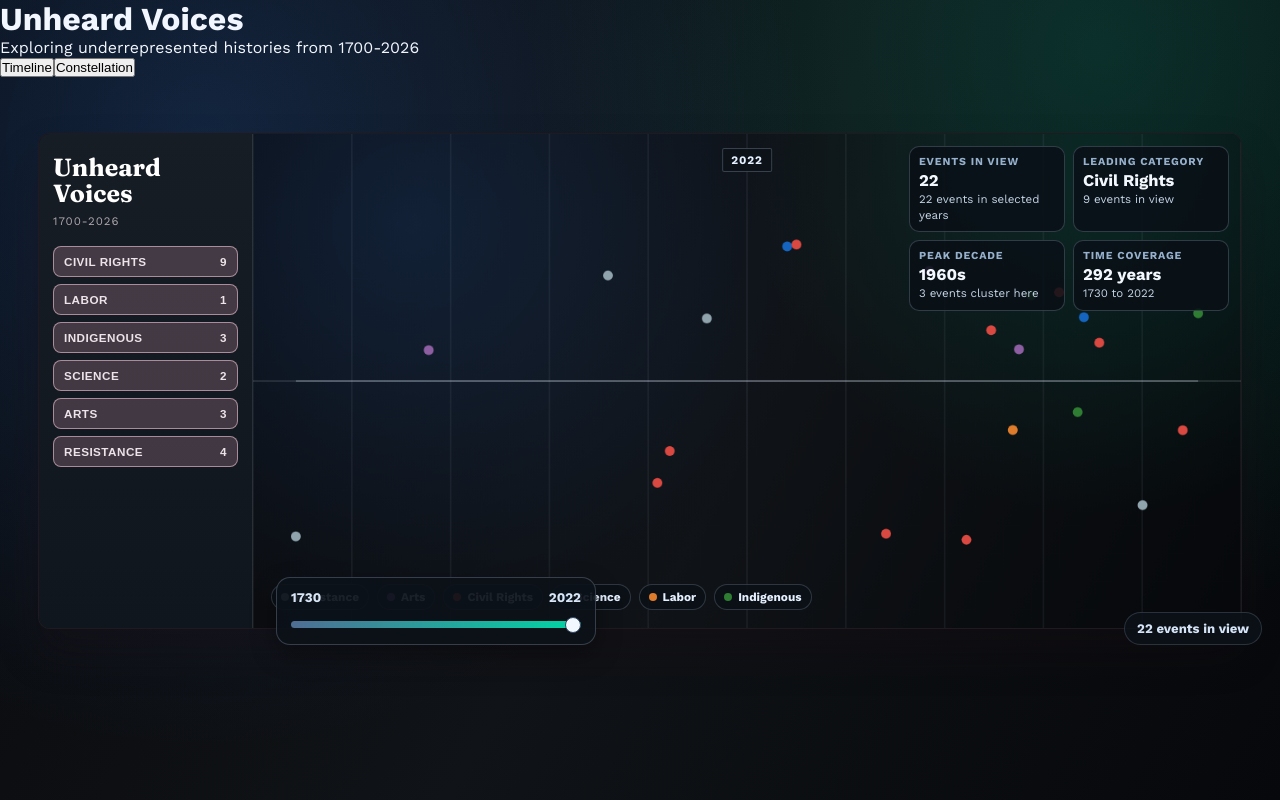
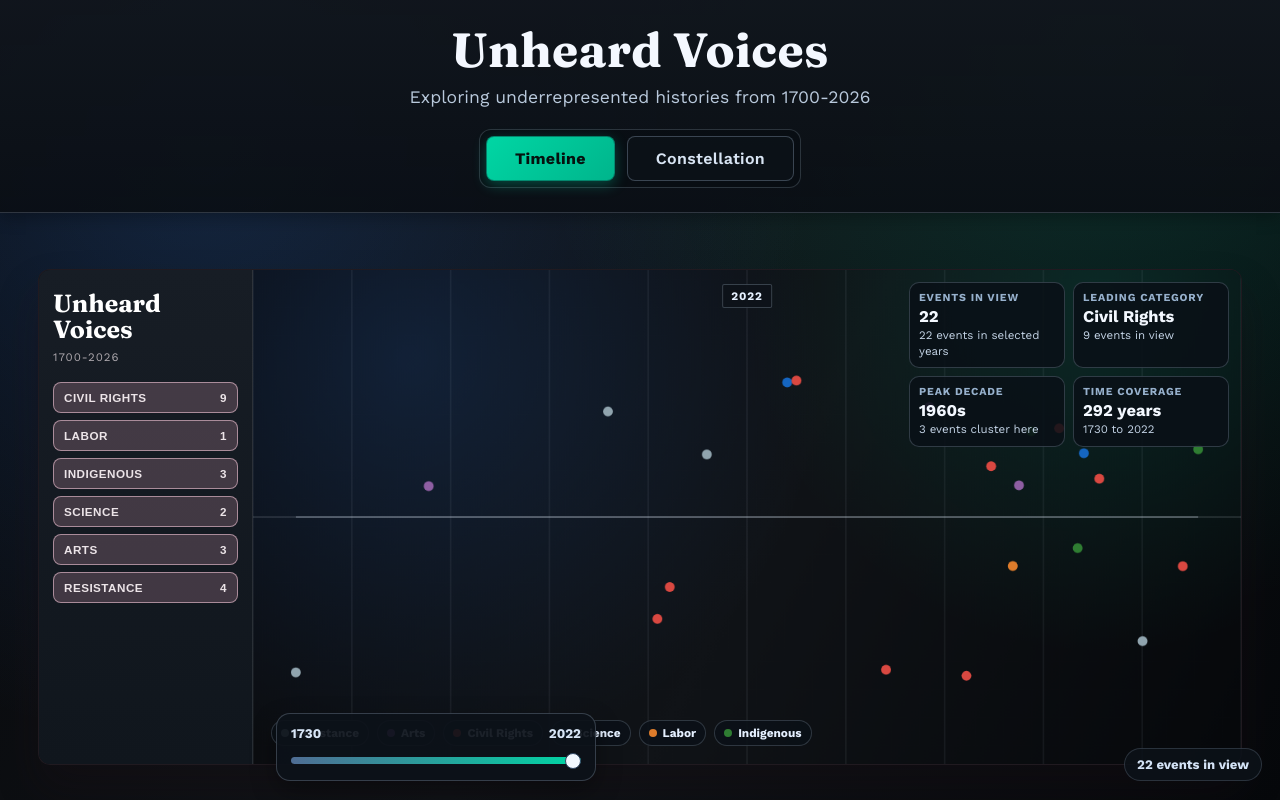
Before and after one commit to IzonIcy/UnHeard-Voices, a React (Vite) app: page / in a window 1280 px wide. Built offline with nearby package versions, Linux system fonts and the light colour scheme; a web font is replaced by a local one.

Commit message:
add missing button styles and update dependencies

```diff
--- a/src/styles/timeline.css
+++ b/src/styles/timeline.css
@@ -40,6 +40,74 @@ body {
   min-height: 100vh;
   display: flex;
   flex-direction: column;
+}
+
+.app-header {
+  width: 100%;
+  background: linear-gradient(180deg, rgba(16, 21, 28, 0.95) 0%, rgba(10, 14, 20, 0.92) 100%);
+  border-bottom: 1px solid rgba(186, 203, 226, 0.18);
+  padding: 24px 32px;
+  text-align: center;
+  box-shadow: 0 4px 16px rgba(0, 0, 0, 0.3);
+}
+
+.app-header h1 {
+  font-family: 'Fraunces', Georgia, serif;
+  font-size: clamp(2rem, 4vw, 3rem);
+  line-height: 1.1;
+  margin-bottom: 8px;
+  color: #f4f8ff;
+  letter-spacing: 0.3px;
+}
+
+.app-header p {
+  font-size: clamp(0.95rem, 1.8vw, 1.1rem);
+  color: #b9c9dc;
+  line-height: 1.4;
+  margin-bottom: 20px;
+}
+
+.view-mode-toggle {
+  display: inline-flex;
+  gap: 12px;
+  background: rgba(8, 13, 18, 0.6);
+  padding: 6px;
+  border-radius: 12px;
+  border: 1px solid rgba(186, 203, 226, 0.2);
+}
+
+.view-mode-toggle button {
+  font-family: inherit;
+  font-size: 1rem;
+  font-weight: 600;
+  padding: 12px 28px;
+  border: 1px solid rgba(169, 189, 214, 0.3);
+  background: rgba(14, 20, 27, 0.7);
+  border-radius: 8px;
+  color: #d8e4f3;
+  cursor: pointer;
+  transition: all 0.25s ease;
+  letter-spacing: 0.02em;
+}
+
+.view-mode-toggle button:hover {
+  background: rgba(20, 28, 38, 0.9);
+  border-color: rgba(15, 118, 110, 0.5);
+  transform: translateY(-1px);
+  box-shadow: 0 4px 12px rgba(15, 118, 110, 0.2);
+}
+
+.view-mode-toggle button.active {
+  color: #05120f;
+  border-color: rgba(8, 71, 66, 0.5);
+  background: linear-gradient(135deg, var(--accent-600), var(--accent-700));
+  font-weight: 700;
+  box-shadow: 0 4px 14px rgba(0, 214, 164, 0.3);
+}
+
+.view-mode-toggle button:focus-visible {
+  outline: 2px solid var(--accent-600);
+  outline-offset: 2px;
 }
 
 .screen {
```
Also changed, not shown: package.json (+5 -5 lines), 1 other file (tests, documents, lock files or other folders).
